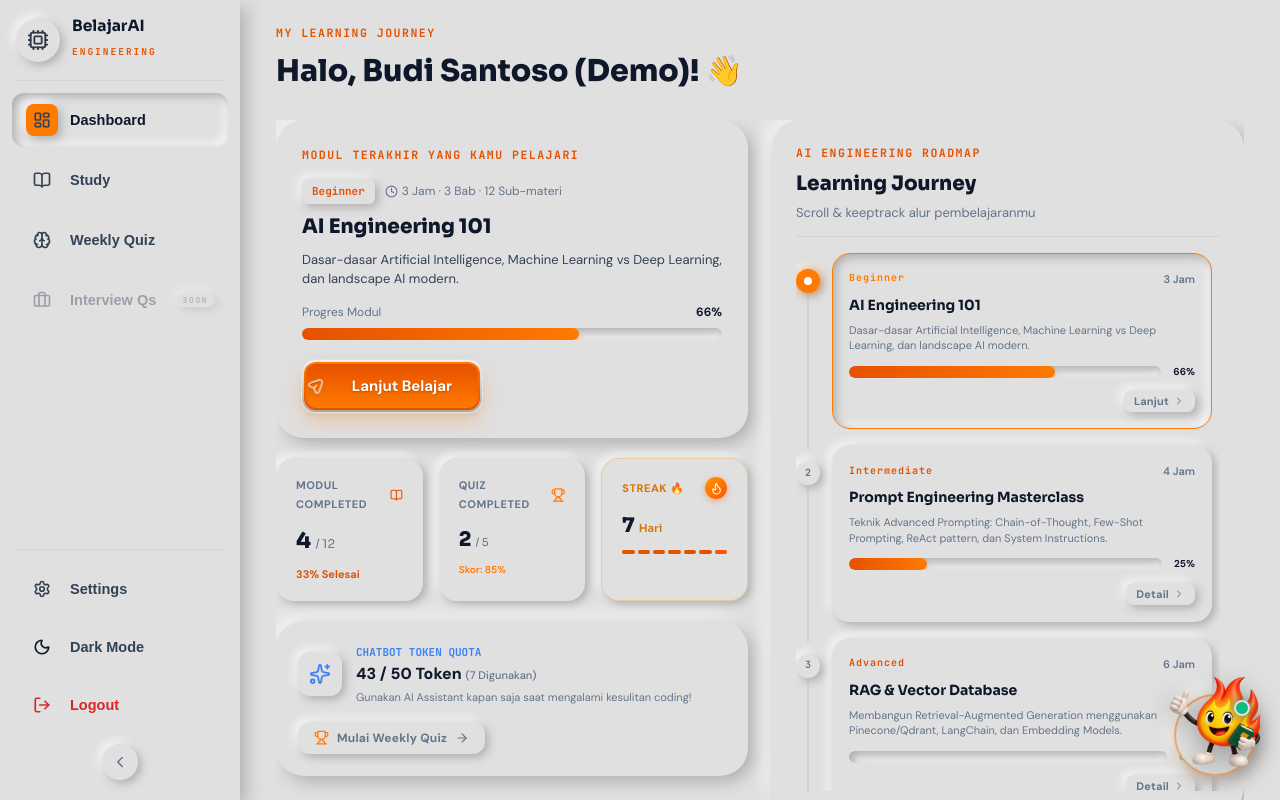
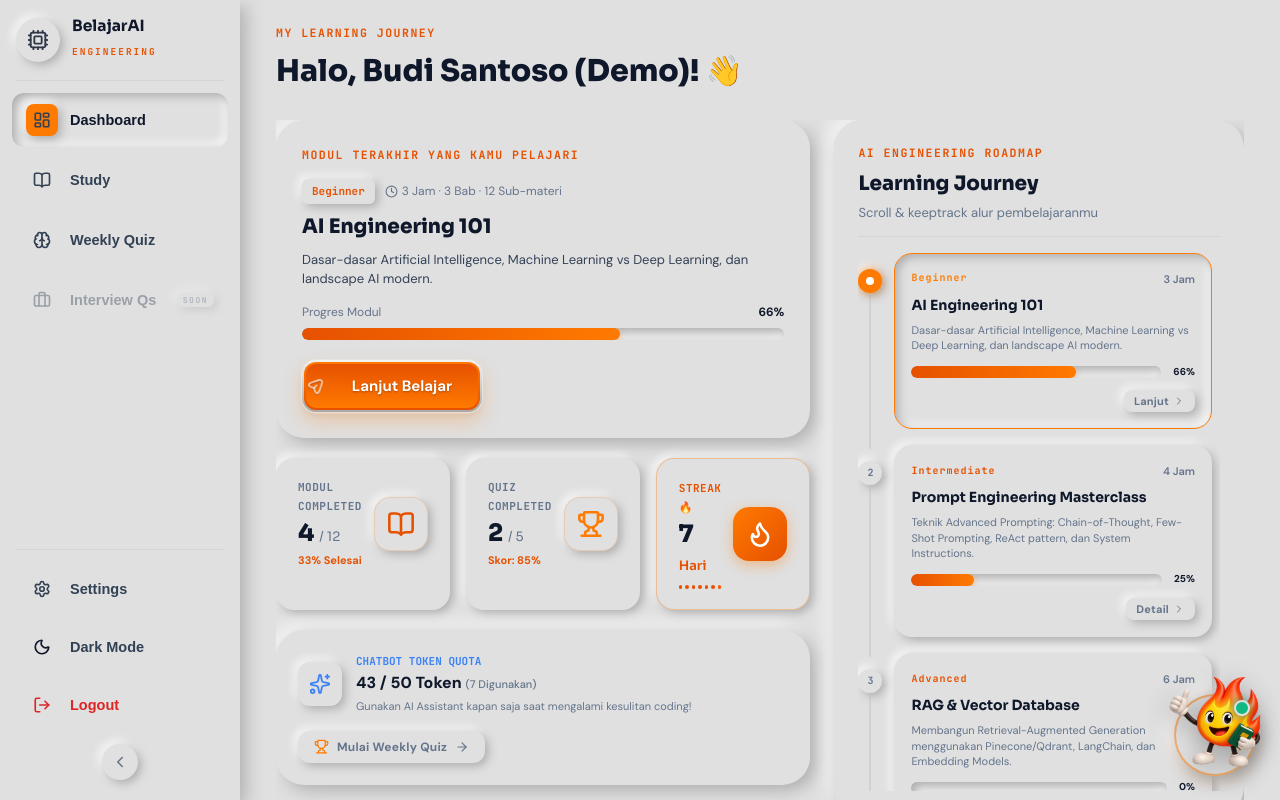
Before and after one commit to OlanIsm/belajarAiEngineering, a React (Vite) app in the folder frontend/: page / in a window 1280 px wide. Built offline with nearby package versions, Linux system fonts and the light colour scheme; no server answers.

Commit message:
feat(ui): redesign stat cards with large logo icon badges per wireframe

```diff
--- a/frontend/src/pages/HomePage.tsx
+++ b/frontend/src/pages/HomePage.tsx
@@ -117,55 +117,84 @@ export default function HomePage({ onNavigate }: HomePageProps) {
           </div>
 
           {/* 2. MIDDLE ROW (3 CARDS: MODUL COMPLETED, QUIZ COMPLETED, STREAK) */}
+          {/* 2. STATS ROW (3 CARDS WITH LARGE ICON BADGES) */}
           <div style={{ display: 'grid', gridTemplateColumns: 'repeat(3, 1fr)', gap: 16 }}>
 
             {/* Card 1: MODUL COMPLETED */}
-            <div className="stat-card">
-              <div style={{ display: 'flex', alignItems: 'center', justifyContent: 'space-between' }}>
-                <span style={{ fontSize: 11, color: 'var(--text-muted)', fontWeight: 700, textTransform: 'uppercase', letterSpacing: 0.5 }}>
+            <div className="stat-card" style={{ padding: '20px 22px' }}>
+              <div style={{ display: 'flex', alignItems: 'center', justifyContent: 'space-between', gap: 12 }}>
+                {/* Left side text */}
+                <div style={{ display: 'flex', flexDirection: 'column', gap: 4 }}>
+                  <span style={{ fontSize: 11, color: 'var(--text-muted)', fontWeight: 700, fontFamily: 'JetBrains Mono', textTransform: 'uppercase', letterSpacing: 0.5 }}>
                     Modul Completed
                   </span>
-                <BookOpen size={16} color="var(--gold-rich)" />
+                  <p className="font-heading" style={{ fontSize: 24, fontWeight: 800, color: 'var(--text-heading)', margin: 0, lineHeight: 1.2 }}>
+                    4 <span style={{ fontSize: 13, fontWeight: 500, color: 'var(--text-muted)' }}>/ 12</span>
+                  </p>
+                  <p style={{ fontSize: 11, color: 'var(--gold-rich)', fontWeight: 700, margin: 0 }}>
+                    33% Selesai
+                  </p>
                 </div>
-              <p className="font-heading" style={{ fontSize: 22, fontWeight: 800, color: 'var(--text-heading)', marginTop: 4 }}>
-                4 <span style={{ fontSize: 12, fontWeight: 500, color: 'var(--text-muted)' }}>/ 12</span>
-              </p>
-              <p style={{ fontSize: 11, color: 'var(--gold-rich)', fontWeight: 700 }}>33% Selesai</p>
+
+                {/* Right side large icon logo */}
+                <div style={{
+                  width: 54, height: 54, borderRadius: 16,
+                  background: 'var(--nm-base)', boxShadow: 'var(--shadow-raise-sm)',
+                  display: 'flex', alignItems: 'center', justifyContent: 'center',
+                  flexShrink: 0, border: '1px solid rgba(255, 122, 0, 0.2)',
+                }}>
+                  <BookOpen size={28} color="var(--gold-rich)" strokeWidth={2.2} />
+                </div>
+              </div>
             </div>
 
             {/* Card 2: QUIZ COMPLETED */}
-            <div className="stat-card">
-              <div style={{ display: 'flex', alignItems: 'center', justifyContent: 'space-between' }}>
-                <span style={{ fontSize: 11, color: 'var(--text-muted)', fontWeight: 700, textTransform: 'uppercase', letterSpacing: 0.5 }}>
+            <div className="stat-card" style={{ padding: '20px 22px' }}>
+              <div style={{ display: 'flex', alignItems: 'center', justifyContent: 'space-between', gap: 12 }}>
+                {/* Left side text */}
+                <div style={{ display: 'flex', flexDirection: 'column', gap: 4 }}>
+                  <span style={{ fontSize: 11, color: 'var(--text-muted)', fontWeight: 700, fontFamily: 'JetBrains Mono', textTransform: 'uppercase', letterSpacing: 0.5 }}>
                     Quiz Completed
                   </span>
-                <Trophy size={16} color="var(--gold)" />
-              </div>
-              <p className="font-heading" style={{ fontSize: 20, fontWeight: 800, color: 'var(--text-heading)', marginTop: 4 }}>
-                2 <span style={{ fontSize: 11, fontWeight: 500, color: 'var(--text-muted)' }}>/ 5</span>
+                  <p className="font-heading" style={{ fontSize: 24, fontWeight: 800, color: 'var(--text-heading)', margin: 0, lineHeight: 1.2 }}>
+                    2 <span style={{ fontSize: 13, fontWeight: 500, color: 'var(--text-muted)' }}>/ 5</span>
                   </p>
-              <p style={{ fontSize: 10, color: 'var(--gold)', fontWeight: 600 }}>Skor: 85%</p>
+                  <p style={{ fontSize: 11, color: 'var(--gold-rich)', fontWeight: 700, margin: 0 }}>
+                    Skor: 85%
+                  </p>
                 </div>
 
-            {/* Card 3: STREAK CARD (COMPACT FIRE CARD) */}
-            <div className="stat-card" style={{ background: 'var(--nm-base)', boxShadow: 'var(--shadow-raise-sm)', border: '1px solid rgba(255,153,0,0.3)' }}>
-              <div style={{ display: 'flex', alignItems: 'center', justifyContent: 'space-between' }}>
-                <span style={{ fontSize: 11, color: '#D97706', fontWeight: 800, textTransform: 'uppercase', letterSpacing: 0.5 }}>
+                {/* Right side large icon logo */}
+                <div style={{
+                  width: 54, height: 54, borderRadius: 16,
+                  background: 'var(--nm-base)', boxShadow: 'var(--shadow-raise-sm)',
+                  display: 'flex', alignItems: 'center', justifyContent: 'center',
+                  flexShrink: 0, border: '1px solid rgba(255, 122, 0, 0.2)',
+                }}>
+                  <Trophy size={28} color="var(--gold)" strokeWidth={2.2} />
+                </div>
+              </div>
+            </div>
+
+            {/* Card 3: STREAK CARD */}
+            <div className="stat-card" style={{
+              padding: '20px 22px',
+              background: 'var(--nm-base)',
+              boxShadow: 'var(--shadow-raise-sm)',
+              border: '1px solid rgba(255, 122, 0, 0.35)',
+            }}>
+              <div style={{ display: 'flex', alignItems: 'center', justifyContent: 'space-between', gap: 12 }}>
+                {/* Left side text */}
+                <div style={{ display: 'flex', flexDirection: 'column', gap: 4, flex: 1 }}>
+                  <span style={{ fontSize: 11, color: 'var(--gold-rich)', fontWeight: 800, fontFamily: 'JetBrains Mono', textTransform: 'uppercase', letterSpacing: 0.5 }}>
                     Streak 🔥
                   </span>
-                <div style={{
-                  width: 22, height: 22, borderRadius: '50%', background: 'linear-gradient(135deg, #FF9900, #FF5500)',
-                  display: 'flex', alignItems: 'center', justifyContent: 'center', boxShadow: '0 2px 6px rgba(255,85,0,0.4)',
-                }}>
-                  <Flame size={13} color="#ffffff" />
-                </div>
-              </div>
-              <p className="font-heading" style={{ fontSize: 20, fontWeight: 800, color: 'var(--text-heading)', marginTop: 4 }}>
-                7 <span style={{ fontSize: 11, fontWeight: 600, color: '#D97706' }}>Hari</span>
+                  <p className="font-heading" style={{ fontSize: 24, fontWeight: 800, color: 'var(--text-heading)', margin: 0, lineHeight: 1.2 }}>
+                    7 <span style={{ fontSize: 13, fontWeight: 600, color: 'var(--gold-rich)' }}>Hari</span>
                   </p>
 
                   {/* Mini Days Dots */}
-              <div style={{ display: 'flex', gap: 3, marginTop: 2 }}>
+                  <div style={{ display: 'flex', gap: 3, marginTop: 4 }}>
                     {streakDays.map((d, i) => (
                       <div
                         key={i}
@@ -173,10 +202,23 @@ export default function HomePage({ onNavigate }: HomePageProps) {
                           flex: 1,
                           height: 4,
                           borderRadius: 2,
-                      background: d.isToday ? '#FF5500' : d.active ? 'var(--gold-rich)' : 'rgba(0,0,0,0.1)',
+                          background: d.isToday ? '#FF5500' : d.active ? 'var(--gold-rich)' : 'rgba(168,184,200,0.3)',
                         }}
                       />
                     ))}
+                  </div>
+                </div>
+
+                {/* Right side large flame logo */}
+                <div style={{
+                  width: 54, height: 54, borderRadius: 16,
+                  background: 'linear-gradient(135deg, #FF7A00, #E65100)',
+                  boxShadow: '0 4px 14px rgba(255, 122, 0, 0.4)',
+                  display: 'flex', alignItems: 'center', justifyContent: 'center',
+                  flexShrink: 0,
+                }}>
+                  <Flame size={28} color="#ffffff" strokeWidth={2.2} />
+                </div>
               </div>
             </div>
 
```
Lines whose indentation alone changed are shown as unchanged.
